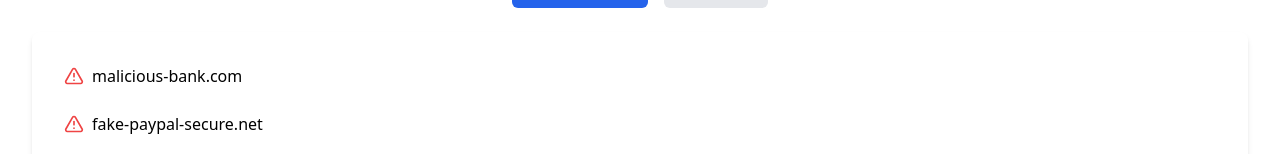
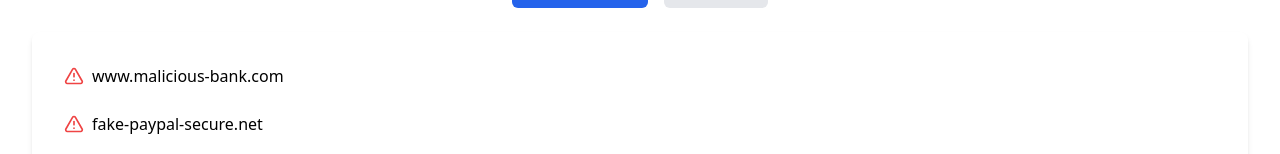
Before and after one commit to vairam-exe/project3, a React (Vite) app: page / in a window 1280 px wide. Shown: the part 1428-1582 px from the top of the page. Built offline with nearby package versions, Linux system fonts and the light colour scheme.

Commit message:
Update App.tsx

```diff
--- a/src/App.tsx
+++ b/src/App.tsx
@@ -17,7 +17,7 @@
 
 // Mock data - In real app, this would come from a JSON file
 const mockPhishingSites = [
-  'malicious-bank.com',
+  'www.malicious-bank.com',
   'fake-paypal-secure.net',
   'login-account-verify.com',
 ];
```
